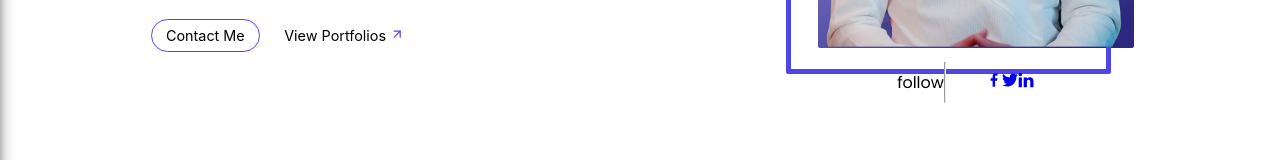
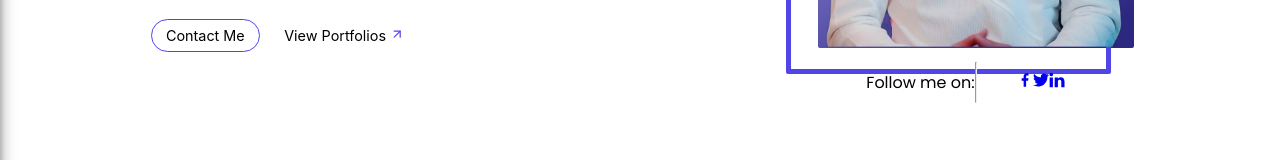
Before and after one commit to zainabturkmen/S-I-S, a React (Create React App) app: page / in a window 1280 px wide. Shown: the part 431-591 px from the top of the page. Built offline with nearby package versions, Linux system fonts and the light colour scheme; a web font is replaced by a local one.

Commit message:
adding updates

```diff
--- a/src/components/Hero.js
+++ b/src/components/Hero.js
@@ -38,7 +38,7 @@ const Hero = () => {
             <img src={image} />
           </div>
           <div className="follow">
-            <p>follow</p>
+            <p>Follow me on: </p>
             <hr />
             <ul className="links">
               <a href="#" className="social">
```
